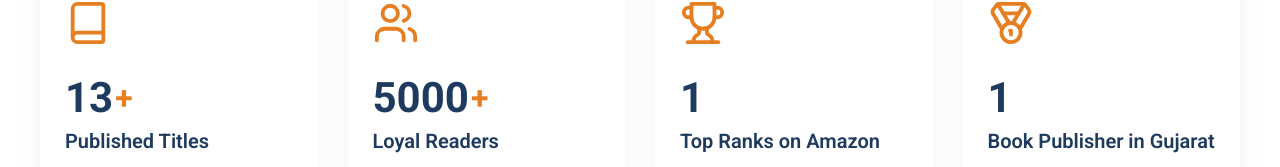
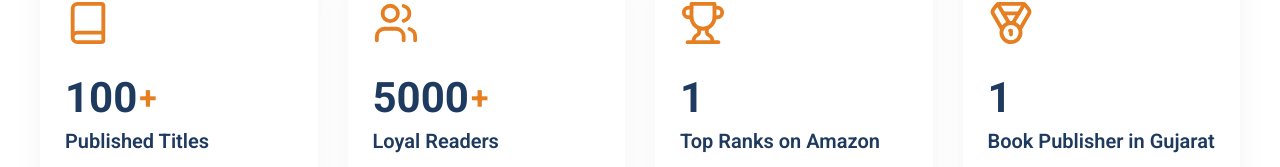
Before and after one commit to pruthvik91/Yuva-Upnishad, a React (Vite) app: page / in a window 1280 px wide. Shown: the part 973-1140 px from the top of the page. Built offline with nearby package versions, Linux system fonts and the light colour scheme.

Commit message:
Refactor Navigation component: improve structure and styling for better usability

```diff
--- a/src/components/Achievements/Achievements.jsx
+++ b/src/components/Achievements/Achievements.jsx
@@ -68,31 +68,35 @@ const Achievements = () => {
 
   const Counter = ({ number, plus, index }) => {
   const [count, setCount] = useState(0);
+  const startTimeRef = useRef(null);
 
   useEffect(() => {
-    // Only animate if the section is visible, it's one of the first two, and not yet animated
     if (!isVisible || index >= 2 || hasAnimatedRef.current.has(index)) {
       setCount(number);
       return;
     }
 
-    let start = 0;
-    const end = parseInt(number);
     const duration = 2000;
-    const increment = end / (duration / 16);
+    const start = 0;
+    const end = number;
 
-    const timer = setInterval(() => {
-      start += increment;
-      if (start >= end) {
+    const step = (timestamp) => {
+      if (!startTimeRef.current) startTimeRef.current = timestamp;
+      const progress = timestamp - startTimeRef.current;
+      const current = Math.min(start + (progress / duration) * end, end);
+      setCount(Math.floor(current));
+
+      if (progress < duration) {
+        requestAnimationFrame(step);
+      } else {
         setCount(end);
-        clearInterval(timer);
         hasAnimatedRef.current.add(index); // Mark as animated
-      } else {
-        setCount(Math.floor(start));
       }
-    }, 16);
+    };
 
-    return () => clearInterval(timer);
+    const animationFrame = requestAnimationFrame(step);
+
+    return () => cancelAnimationFrame(animationFrame);
   }, [isVisible, number, index]);
 
   return (
@@ -102,6 +106,7 @@ const Achievements = () => {
     </span>
   );
 };
+
 
 
   return (
--- a/src/components/Header/Navigation.css
+++ b/src/components/Header/Navigation.css
@@ -40,6 +40,16 @@
 
 .nav-link:hover::after {
   width: 100%;
+}
+
+/* Active Link Styles */
+.nav-link.active {
+  color: var(--primary-blue); /* Change color of active link */
+  font-weight: 700; /* Bold the active link */
+}
+
+.nav-link.active::after {
+  width: 100%; /* Show underline on active link */
 }
 
 /* Hamburger Menu Button */
--- a/src/components/Header/Navigation.jsx
+++ b/src/components/Header/Navigation.jsx
@@ -1,3 +1,4 @@
+import React, { useState } from 'react';
 import './Navigation.css';
 
 const navigationLinks = [
@@ -5,11 +6,16 @@ const navigationLinks = [
   { id: 2, name: 'About Us', url: '/about' },
   { id: 3, name: 'Contact us', url: '/contact' },
   { id: 4, name: 'Careers', url: '/careers' },
-  // { id: 3, name: 'Gallary', url: '/gallary' },
-  // { id: 6, name: 'Hero Section', url: '/hero' }
 ];
 
 const Navigation = ({ isMenuOpen, closeMenu }) => {
+  const [activeLink, setActiveLink] = useState(window.location.pathname);
+
+  const handleLinkClick = (url) => {
+    setActiveLink(url);
+    closeMenu();
+  };
+
   return (
     <nav className={`navigation ${isMenuOpen ? 'open' : ''}`}>
       <ul className="nav-list">
@@ -17,8 +23,8 @@ const Navigation = ({ isMenuOpen, closeMenu }) => {
           <li key={link.id} className="nav-item">
             <a
               href={link.url}
-              className="nav-link"
-              onClick={closeMenu}
+              className={`nav-link ${activeLink === link.url ? 'active' : ''}`}
+              onClick={() => handleLinkClick(link.url)}
             >
               {link.name}
             </a>
--- a/src/components/Hero/SocialLinks.jsx
+++ b/src/components/Hero/SocialLinks.jsx
@@ -41,7 +41,8 @@ const SocialLinks = () => {
     }
 
     document.addEventListener("mousedown", handleClickOutside);
-    return () => document.removeEventListener("mousedown", handleClickOutside);
+    document.addEventListener("scroll", handleClickOutside);
+    return () => document.removeEventListener("mousedown", handleClickOutside),document.removeEventListener("scroll", handleClickOutside);
    }, []);
   return (
     <div className={`social-links-wrapper ${open ? 'open' : ''}`} ref={wrapperRef}>
```
